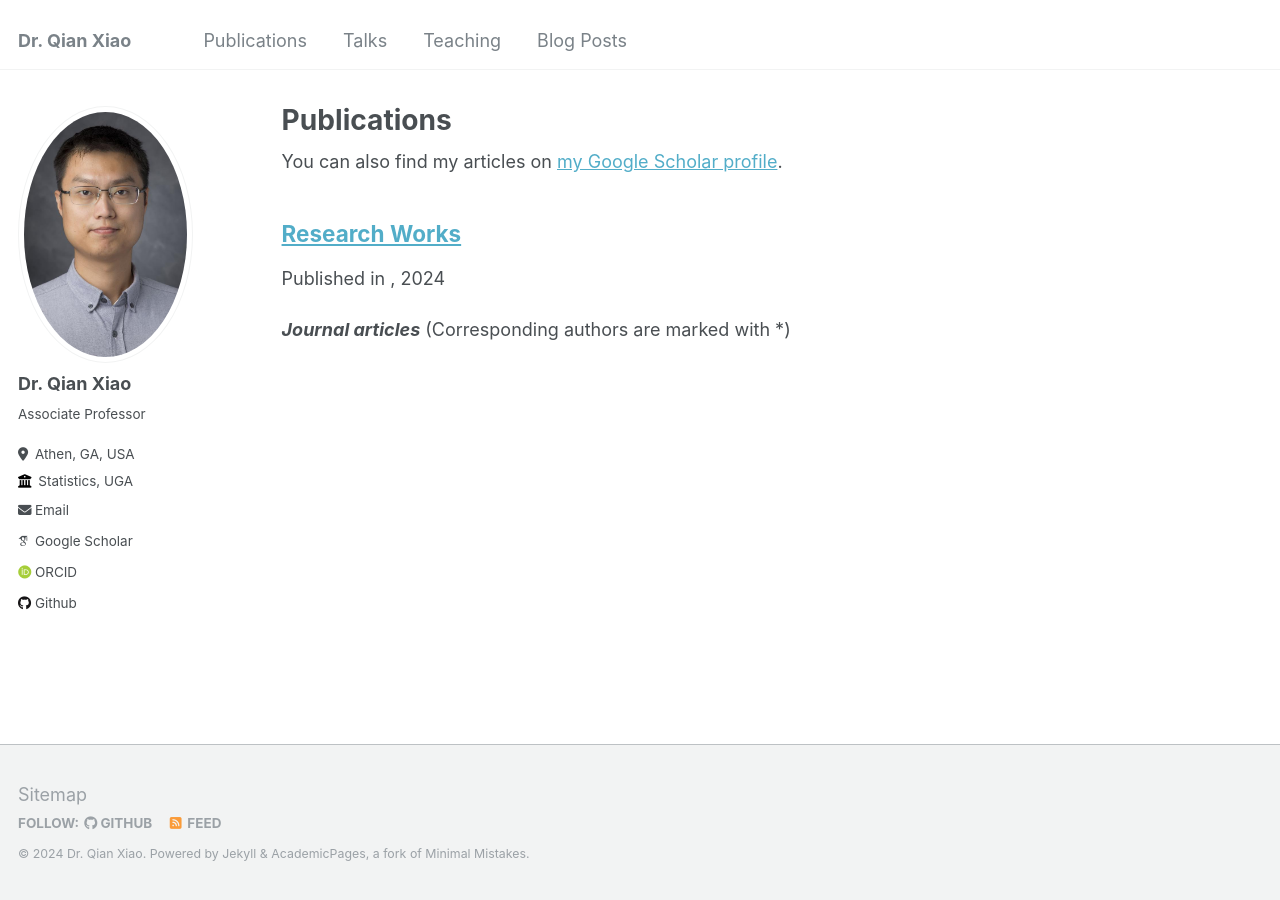
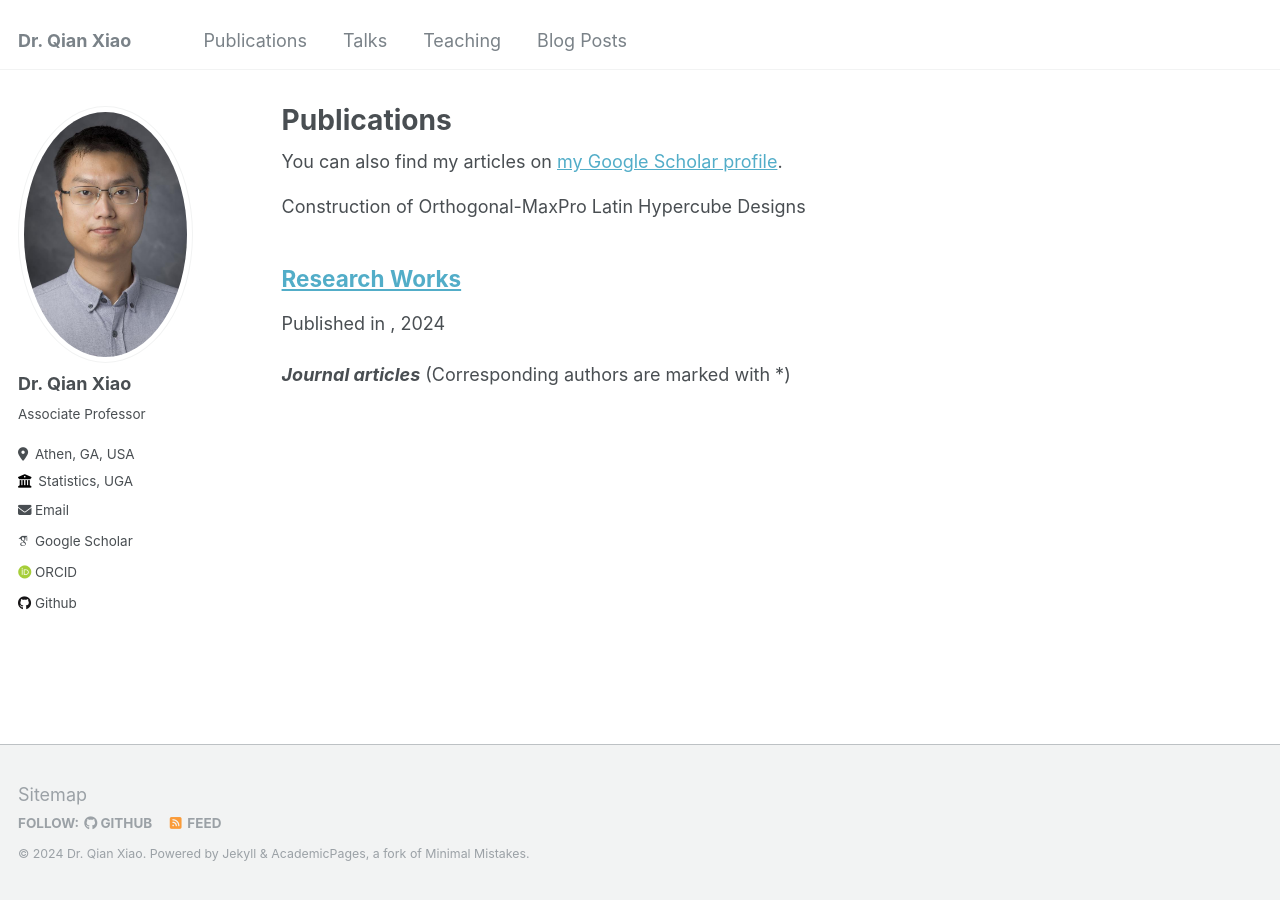
Before and after one commit to QXlab/QXlab.github.io, a Jekyll site: the page built from _pages/publications.md, in a window 1280 px wide. Built offline with Jekyll 4.4.1, drawn with Linux system fonts in a browser that asks for light colours; some web fonts are replaced.

Commit message:
Update publications.md

```diff
--- a/_pages/publications.md
+++ b/_pages/publications.md
@@ -9,6 +9,8 @@ author_profile: true
   <div class="wordwrap">You can also find my articles on <a href="{{site.author.googlescholar}}">my Google Scholar profile</a>.</div>
 {% endif %}
 
+Construction of Orthogonal-MaxPro Latin Hypercube Designs
+
 {% include base_path %}
 
 {% for post in site.publications reversed %}
```
